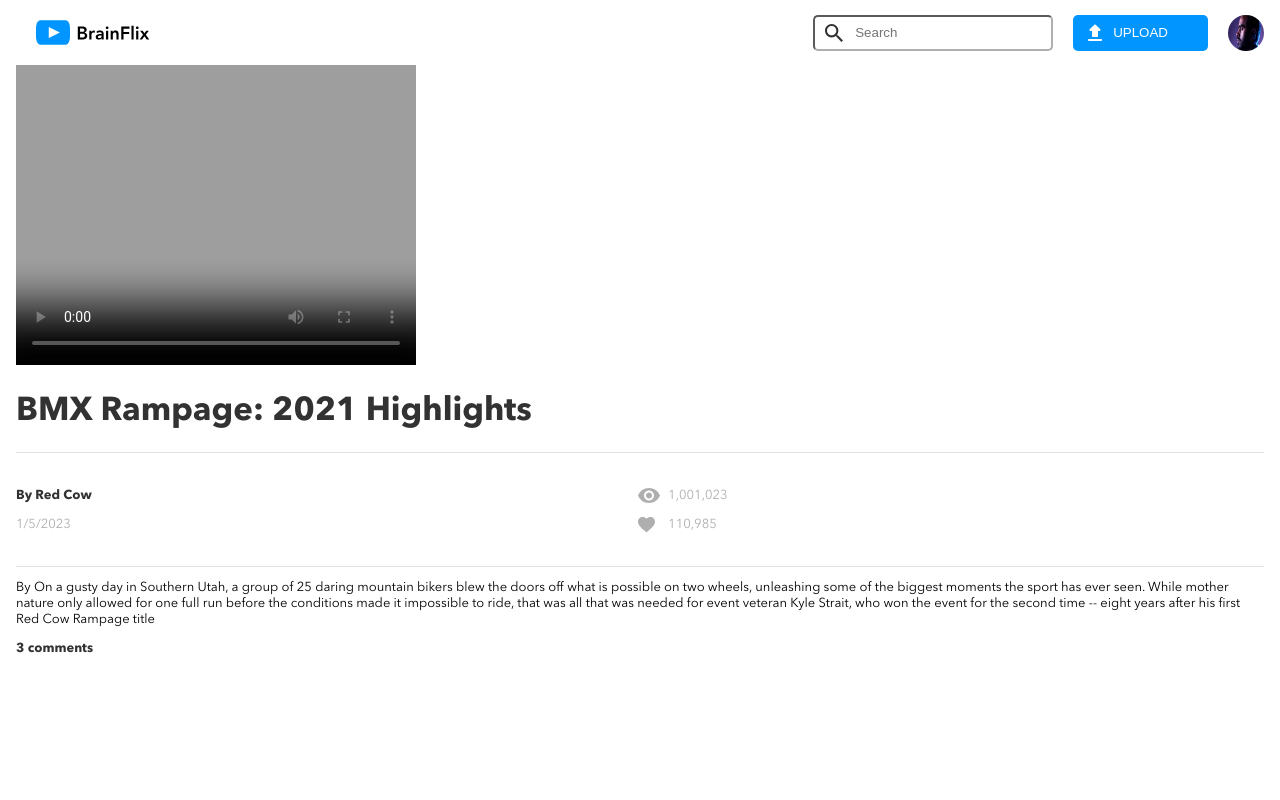
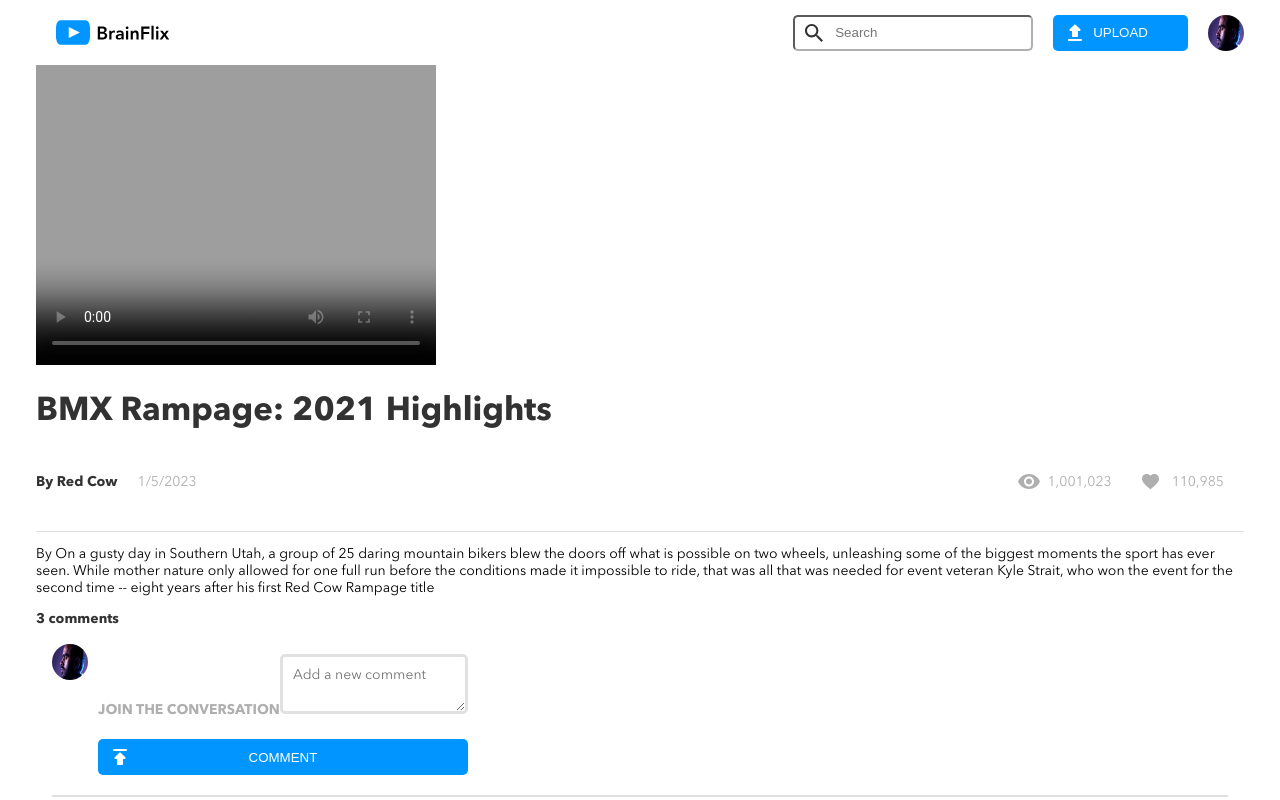
Before and after one commit to Kimberlynolsin/Brainflix-Client, a React (Create React App) app: page / in a window 1280 px wide. Shown: the top 800 px of the page. Built offline with nearby package versions, Linux system fonts and the light colour scheme.

Commit message:
Added a comment section

```diff
--- a/src/App.js
+++ b/src/App.js
@@ -1,19 +1,20 @@
+import { useState } from "react";
+import data from "../src/data/video-details.json";
 import "./App.scss";
 import Header from "./components/Header/Header";
 import VideoPlayer from "./components/VideoPlayer/VideoPlayer";
-import data from "../src/data/video-details.json";
-import { useState } from "react";
+import Comments from "./components/Comments/Comments";
 
 function App() {
-  // console.table(data);
+  const [vidData, setDefaultVid] = useState(data);
 
-  const [vidData, setDefaultVid] = useState(data);
   const currentVid = vidData[0]
 
   return (
     <>
       <Header />
       <VideoPlayer vid = {currentVid}/>
+      <Comments comments = {currentVid}/>
     </>
   );
 }
--- /dev/null
+++ b/src/components/Comments/Comments.js
@@ -0,0 +1,33 @@
+import "./Comments.scss";
+import mohan from "../../assets/images/Mohan-muruge.jpg";
+import RenderedComments from "../RenderedComments/RenderedComments";
+
+const Comments = (props) => {
+  return (
+    <>
+      <form className="comment__form" id="formId">
+        <div>
+          <img
+            src={mohan}
+            alt="profile picture"
+            className="comment__form__img"
+          />
+        </div>
+        <div className="comment__form__container">
+          <label className="comment__form__container__input">
+            Join the Conversation
+            <textarea
+              name="comment"
+              placeholder="Add a new comment"
+              id="submit"
+            ></textarea>
+          </label>
+          <input type="submit" value="COMMENT" id="submit" />
+        </div>
+      </form>
+      <RenderedComments text={props.comments} />
+    </>
+  );
+};
+
+export default Comments;
--- /dev/null
+++ b/src/components/Comments/Comments.scss
@@ -0,0 +1,42 @@
+@use "../../styles/partials/variables" as *;
+
+.comment__form {
+  margin: 1.6rem;
+  display: flex;
+  border-bottom: 0.2rem solid $mercury;
+
+  label {
+    text-transform: uppercase;
+    color: $silver;
+    font-weight: 600;
+  }
+  textarea {
+    padding: 1rem;
+    margin-top: 1rem;
+    font-family: "Avenir";
+    border: solid $mercury;
+    border-radius: 0.5rem;
+    font-size: 1.4rem;
+  }
+  &__img {
+    @include icon-profilePic;
+    margin-left: 0;
+  }
+
+  [type="submit"] {
+    background: url('../../assets/images/publish.svg');
+    @include icon-input;
+    @include btn;
+
+  }
+
+  &__container{
+    display: flex;
+    flex-direction: column;
+
+    &__input{
+        width: 100%;
+    }
+  }
+
+}
--- a/src/components/Header/Header.scss
+++ b/src/components/Header/Header.scss
@@ -9,7 +9,6 @@
     flex-direction: row;
     justify-content: center;
   }
-
 
   @include desktop {
     justify-content: space-between;
@@ -25,8 +24,8 @@
     }
 
     @include desktop {
-        flex-grow: 0;
-      }
+      flex-grow: 0;
+    }
   }
 
   &__form {
@@ -40,9 +39,9 @@
       flex-grow: 1;
     }
 
-    @include desktop{
-        flex-grow: 0;
-        width: auto;
+    @include desktop {
+      flex-grow: 0;
+      width: auto;
     }
   }
   &__input__form {
@@ -63,10 +62,7 @@
   }
 
   &__icon {
-    width: 3.6rem;
-    height: 3.6rem;
-    border-radius: 50%;
-    margin: 0 1rem;
+    @include icon-profilePic;
 
     @include tablet {
       display: none;
@@ -88,11 +84,7 @@
     [type="submit"] {
       background: url(../../assets/images/upload.svg) no-repeat;
       @include icon-input;
-      background-color: #0095ff;
-      border-style: initial;
-      color: white;
-      margin: 2rem 0;
-      flex-grow: 1;
+      @include btn;
 
       @include tablet {
         margin: 0 2rem;
--- /dev/null
+++ b/src/components/RenderedComments/RenderedComments.js
@@ -0,0 +1,45 @@
+import "./RenderedComments.scss";
+
+const RenderedComments = (props) => {
+
+    const commentLists = props.text.comments.map((element) => {
+    const formattedDate = new Date().toLocaleDateString(element.timestamp)
+
+    return (
+    <>
+      <div id={element.id}>
+        <p className="comment__details">{element.name}</p>
+        <p className="comment__details">{formattedDate}</p>
+      </div>
+      <div>
+        <p className="comment__para">{element.comment}</p>
+      </div>
+    </>
+    )
+  });
+
+  return (
+    <>
+      <div className="comment">
+        <div className="comment__icon"></div>
+        {commentLists}
+      </div>
+    </>
+  );
+};
+export default RenderedComments;
+
+// const Shops = (props) => {
+//     const shopList = props.shops
+//       .filter((shop) => shop.rating > 5)
+//       .map((shop) => <Shop key={shop.id} name={shop.name} hours={shop.hours} />);
+
+//     return (
+//       <section className="shops">
+//         <h2>Shop Hours:</h2>
+//         <ul className="shops__list">{shopList}</ul>
+//       </section>
+//     );
+//   };
+
+//   export default Shops;
--- a/src/components/VideoPlayer/VideoPlayer.scss
+++ b/src/components/VideoPlayer/VideoPlayer.scss
@@ -5,6 +5,8 @@
     &__img{
         max-width: 100%;
         height: auto;
+
+
     }
 
     &__title{
@@ -12,6 +14,11 @@
         font-size: 2.4rem;
         border-bottom: 1px solid $mercury;
         padding-bottom: 2rem;
+
+        @include tablet{
+            border-bottom: none;
+            padding: 0;
+        }
 
     @include tablet{
         font-size: 3.3rem;
--- a/src/components/VideoPlayerDiv/VideoPlayerDiv.js
+++ b/src/components/VideoPlayerDiv/VideoPlayerDiv.js
@@ -7,11 +7,11 @@ const VideoPlayerDiv = (props) => {
   return (
     <>
       <div className="video__container">
-        <div className="video__container__details">
+        <div className="video__container__details video__container__details--left">
           <p className="video__container__details--channel">By {props.details.channel}</p>
           <p className="video__container__details--other">{date}</p>
         </div>
-        <div className="video__container__details">
+        <div className="video__container__details video__container__details--right">
           <p className="video__container__details--views">{props.details.views}</p>
           <p className="video__container__details--likes">{props.details.likes}</p>
         </div>
--- a/src/components/VideoPlayerDiv/VideoPlayerDiv.scss
+++ b/src/components/VideoPlayerDiv/VideoPlayerDiv.scss
@@ -3,34 +3,44 @@
 .video__container {
   display: flex;
   border-bottom: 1px solid $mercury;
-    padding-bottom: 2rem;
+  padding-bottom: 2rem;
+
+  @include tablet {
+    justify-content: space-between;
+  }
 
   &__details {
     flex-grow: 1;
 
+    @include tablet {
+      display: flex;
+      flex-grow: 0;
+    }
 
     &--channel {
       font-weight: bold;
       color: $brainflix-black;
+      margin: 2rem;
+      margin-left: 0;
     }
 
     &--other,
     &--views,
-    &--likes{
-        color: $silver;
+    &--likes {
+      color: $silver;
+      margin: 2rem;
+      margin-left: 0;
     }
 
-    &--likes{
-        background: url(../../assets/images/likes.svg);
-        @include icon-info
+    &--likes {
+      background: url(../../assets/images/likes.svg);
+      @include icon-info;
     }
 
-    &--views{
-        background: url(../../assets/images/views.svg);
-        @include icon-info
+    &--views {
+      background: url(../../assets/images/views.svg);
+      @include icon-info;
     }
-
-
   }
 }
 
--- a/src/styles/partials/_resets.scss
+++ b/src/styles/partials/_resets.scss
@@ -18,6 +18,7 @@ body {
   margin: 0 1.6rem;
 
   @include tablet{
-    font-family: 1.4rem;
+    font-size: 1.4rem;
+    margin: 0 3.6rem;
   }
 }
--- a/src/styles/partials/_variables.scss
+++ b/src/styles/partials/_variables.scss
@@ -16,6 +16,15 @@
 
 }
 
+@mixin icon-profilePic{
+    width: 3.6rem;
+    height: 3.6rem;
+    border-radius: 50%;
+    margin: 0 1rem;
+
+
+}
+
 @mixin tablet {
     @media (min-width: 768px) {
       @content;
@@ -28,6 +37,15 @@
     }
   }
 
+  @mixin btn{
+    background-color: $brainflix-blue;
+    border-style: initial;
+    color: white;
+    margin: 2rem 0;
+    flex-grow: 1;
+  }
+
   $brainflix-black: #323232;
   $mercury:#e1e1e1;
   $silver: #afafaf;
+  $brainflix-blue:  #0095ff;
```
Also changed, not shown: src/components/RenderedComments/RenderedComments.scss (added).
